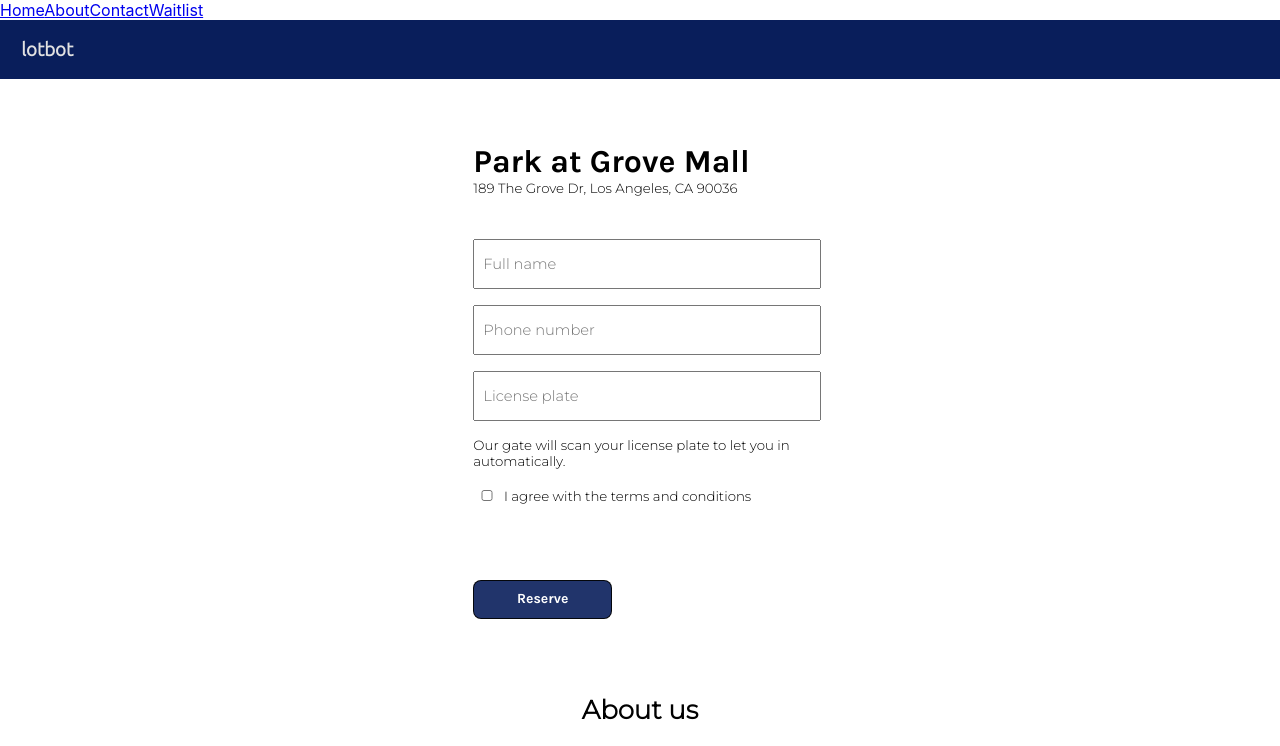
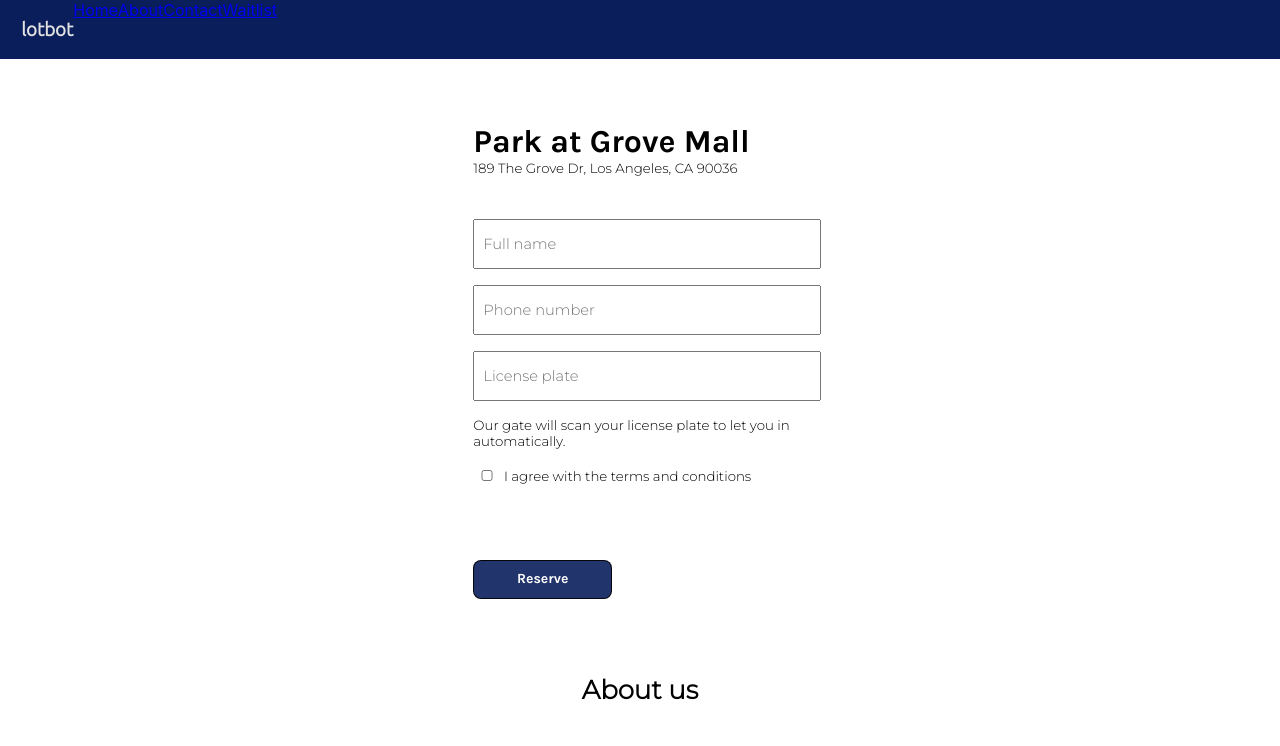
Before and after one commit to solomon-lo/lotbot-parking-management, a React (Create React App) app: page / in a window 1280 px wide. Shown: the top 746 px of the page. Built offline with nearby package versions, Linux system fonts and the light colour scheme; grey boxes are pictures that could not be loaded.

Commit message:
modified reserve button, add cancelling

```diff
--- a/src/App.js
+++ b/src/App.js
@@ -17,6 +17,8 @@ class App extends Component {
           <Navigation />
             <Switch>
              <Route path="/" component={Home} exact/>
+             <Route path="/about" component={About}/>
+             <Route path="/contact" component={Contact}/>
              <Route path="/waitlist" component={Waitlist}/>
             <Route component={Error}/>
            </Switch>
--- a/src/components/Home.js
+++ b/src/components/Home.js
@@ -46,8 +46,6 @@ class Home extends Component {
                 console.log(response);
             });
 
-            window.location.href = "/waitlist"
-
     };
     // (license_plate == ''))
     /*clearing reservation: parses the input data so it can be entered into the function later*/
@@ -88,14 +86,6 @@ class Home extends Component {
         return (
 
             <div className="App">
-                <div className="marginBottomLarge">
-                    <header>
-                        <h3 className="logo">
-                            <div className="lotbot_logo">lotbot</div>
-                        </h3>
-                    </header>
-                    <div className="icon_group"></div>
-                </div>
                 <div className="standardWidth">
                     <div className=" marginBottomMedium alignLeft">
                         <h1 className="grove">Park at Grove Mall</h1>
@@ -140,7 +130,9 @@ class Home extends Component {
                         <Link to="/waitlist" onClick={(e) => this.BookReservation(e)}>
                             <button>Reserve</button>
                         </Link>
+                        {/*<button onClick={this.BookReservation}>Reserve</button>*/}
                     </div>
+
                     </div>
                     <div className="standardWidth">
                         <div className="marginBottomMedium alignLeft">
--- a/src/components/Navigation.js
+++ b/src/components/Navigation.js
@@ -4,12 +4,20 @@ import { NavLink } from 'react-router-dom';
 
 const Navigation = () => {
     return (
-       <div>
-          <NavLink to="/">Home</NavLink>
-          <NavLink to="/about">About</NavLink>
-          <NavLink to="/contact">Contact</NavLink>
-          <NavLink to="/waitlist">Waitlist</NavLink>
-       </div>
+        <div className="marginBottomLarge">
+        <header>
+            <h3 className="logo">
+                <div className="lotbot_logo">lotbot</div>
+            </h3>
+
+           <NavLink to="/">Home</NavLink>
+           <NavLink to="/about">About</NavLink>
+           <NavLink to="/contact">Contact</NavLink>
+           <NavLink to="/waitlist">Waitlist</NavLink>
+        </header>
+        <div className="icon_group"></div>
+        </div>
+
     );
 }
 
--- a/src/components/Waitlist.js
+++ b/src/components/Waitlist.js
@@ -2,6 +2,7 @@ import React, { useState, useEffect, Component } from "react";
 import axios from "axios";
 import "./Waitlist.css";
 import Home from "./Home.js";
+import { Link } from 'react-router-dom';
 
 class Waitlist extends Component{
     constructor() {
@@ -41,9 +42,11 @@ class Waitlist extends Component{
             </div>
 
             <div className="marginBottomSmall alignRight">
+            <Link to="/">
               <button className="cancel" onClick={Home.Clear}>
                 Cancel
               </button>
+              </Link>
             </div>
           </div>
 
```
Lines whose indentation alone changed are shown as unchanged.
